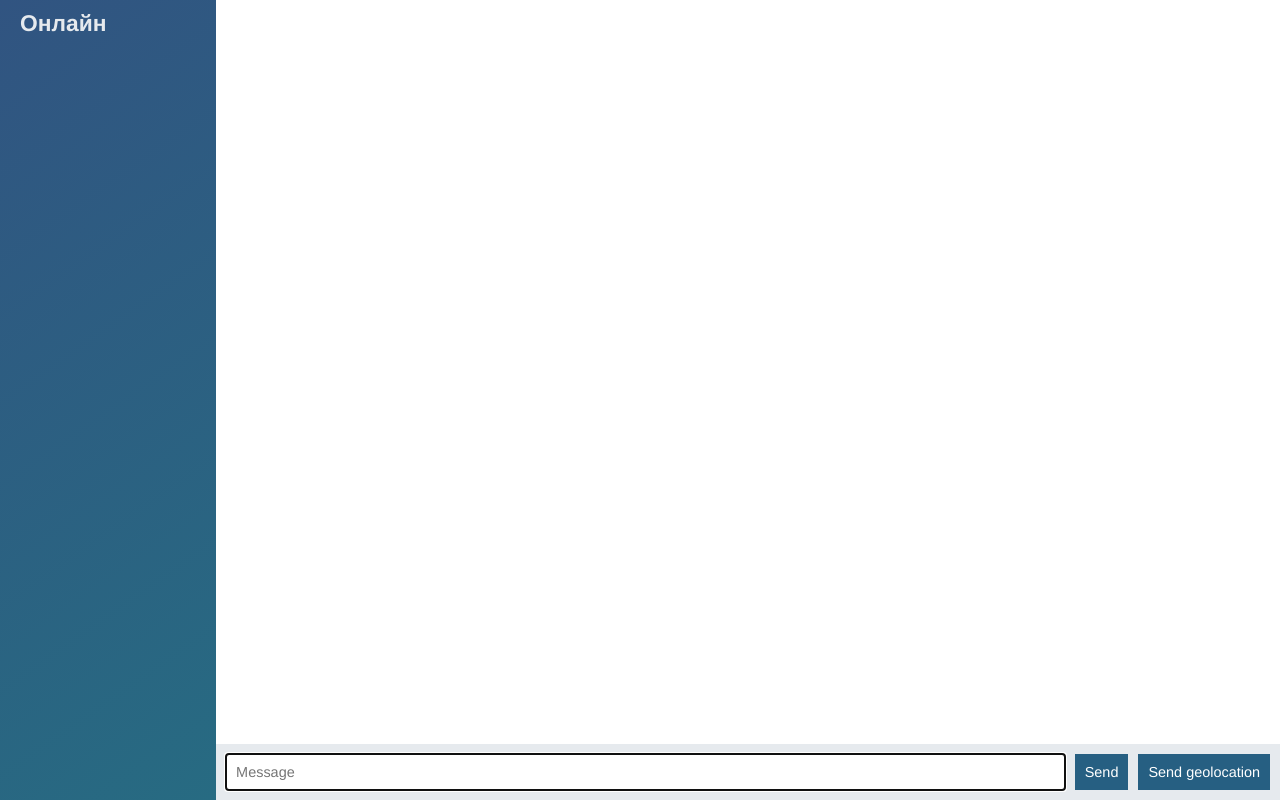
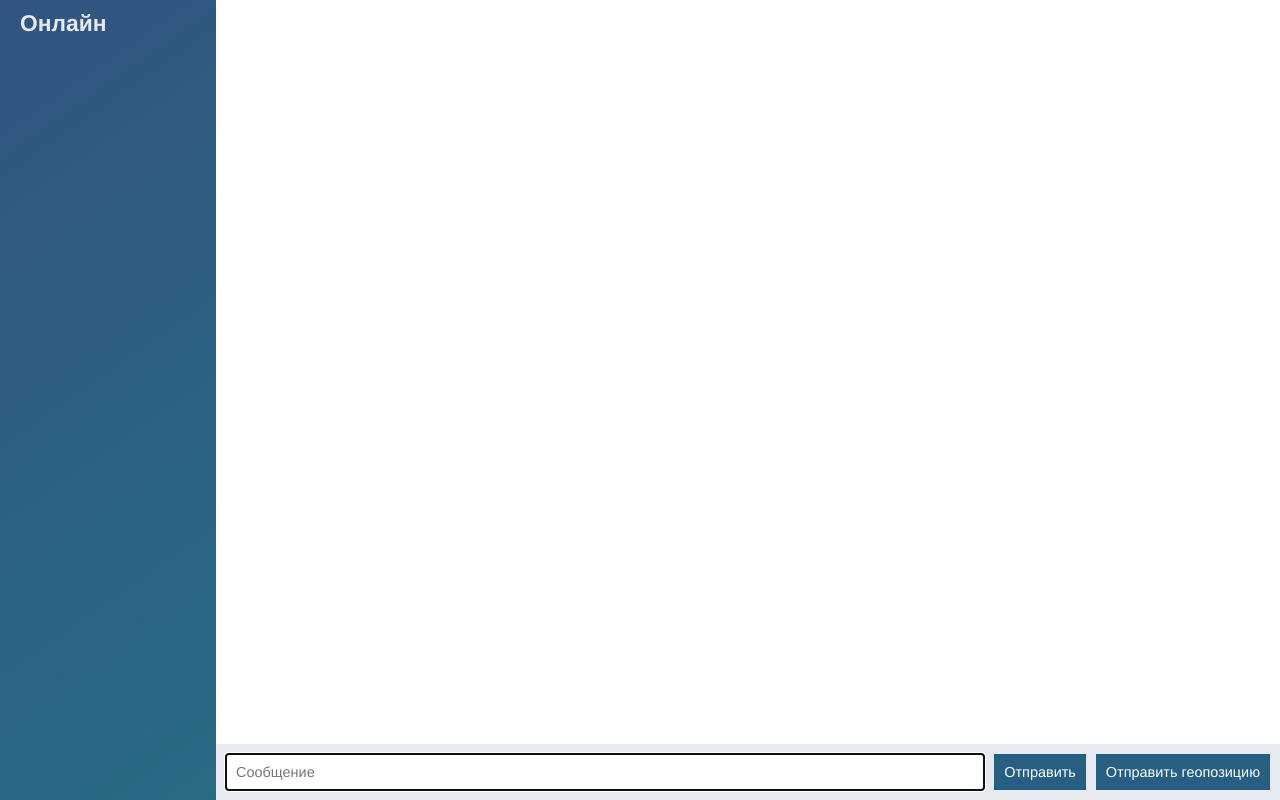
Before and after one commit to zzxnnz/node-chat-app, a website: page public/chat.html in a window 1280 px wide. Drawn offline with nearby package versions, Linux system fonts and the light colour scheme; no server answers.

Commit message:
Translate ui

```diff
--- a/public/chat.html
+++ b/public/chat.html
@@ -17,10 +17,10 @@
             <ol id="messages" class="chat__messages"></ol>
             <div class="chat__footer">
                 <form id="message-form">
-                    <input name="message" type="text" placeholder="Message" autofocus autocomplete="off"/>
-                    <button>Send</button>
+                    <input name="message" type="text" placeholder="Сообщение" autofocus autocomplete="off"/>
+                    <button>Отправить</button>
                 </form>
-                <button id="send-geo">Send geolocation</button>
+                <button id="send-geo">Отправить геопозицию</button>
             </div>
         </div>
 
```
